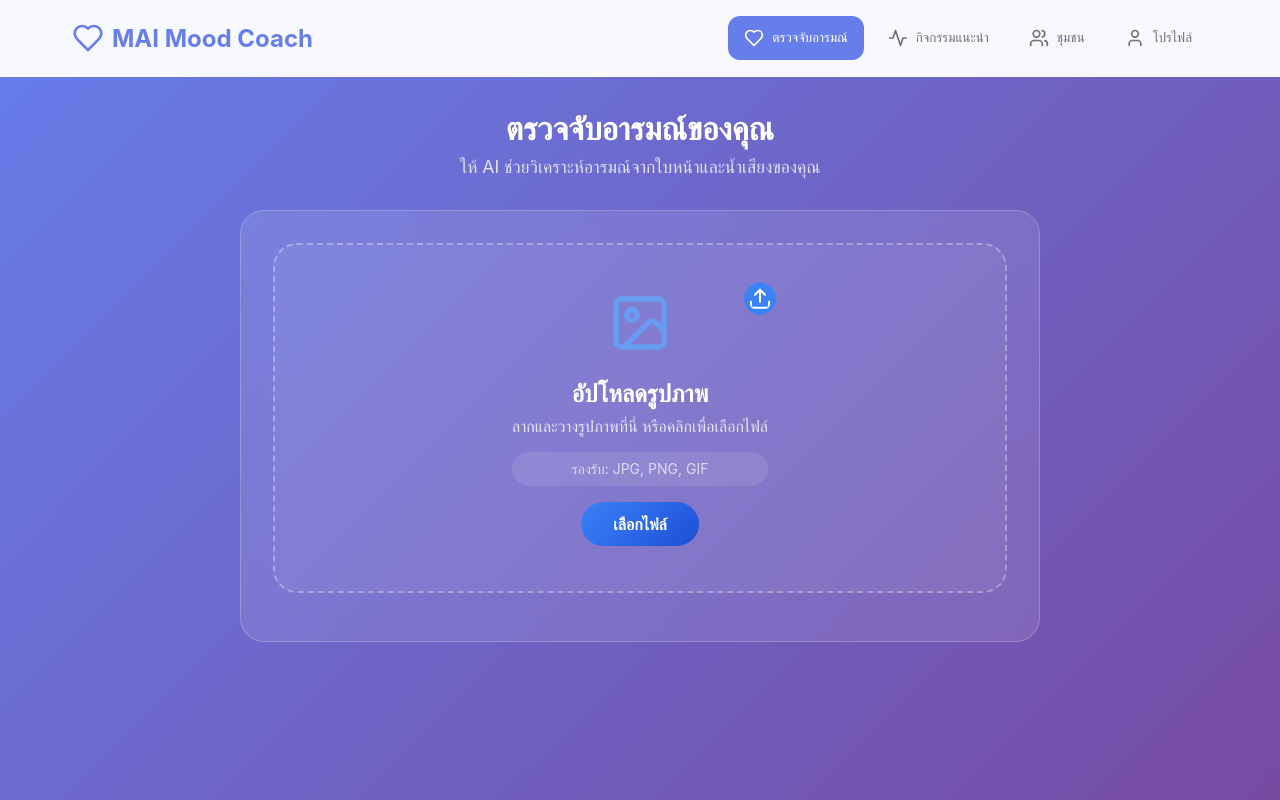
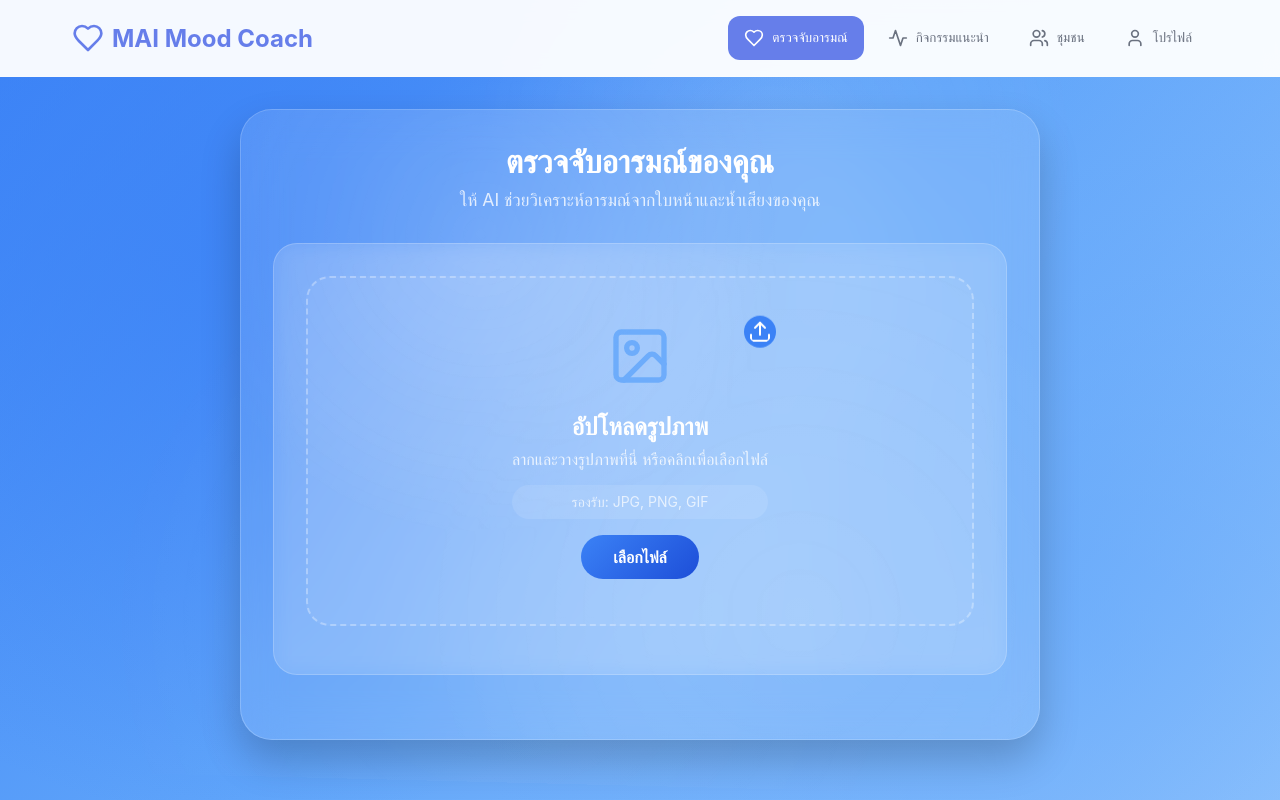
Before and after one commit to MrBrightDesu/Pattern-Recog-MAI-MOOD, a React (Create React App) app: page / in a window 1280 px wide. Built offline with nearby package versions, Linux system fonts and the light colour scheme; the HTML template or start-up script is replaced by a standard one.

Commit message:
เปลี่ยนสีตามอารมณ์

```diff
--- a/src/App.css
+++ b/src/App.css
@@ -2,6 +2,53 @@
   min-height: 100vh;
   display: flex;
   flex-direction: column;
+  background:
+    radial-gradient(circle at 20% 30%, rgba(59, 130, 246, 0.8) 0%, transparent 50%),
+    radial-gradient(circle at 80% 70%, rgba(96, 165, 250, 0.6) 0%, transparent 50%),
+    radial-gradient(circle at 50% 50%, rgba(147, 197, 253, 0.7) 0%, transparent 50%),
+    linear-gradient(135deg, #3b82f6, #60a5fa, #93c5fd);
+  position: relative;
+  overflow: hidden;
+  transition: background 2s ease-in-out;
+}
+
+/* Two-step transition effect */
+.App::after {
+  content: '';
+  position: absolute;
+  top: 0;
+  left: 0;
+  right: 0;
+  bottom: 0;
+  background: inherit;
+  opacity: 0;
+  pointer-events: none;
+  z-index: 1;
+}
+
+
+.App::before {
+  content: '';
+  position: absolute;
+  top: 0;
+  left: 0;
+  right: 0;
+  bottom: 0;
+  background:
+    radial-gradient(circle at 60% 20%, rgba(255, 255, 255, 0.1) 0%, transparent 30%),
+    radial-gradient(circle at 40% 80%, rgba(255, 255, 255, 0.05) 0%, transparent 40%);
+  animation: float 8s ease-in-out infinite;
+  pointer-events: none;
+  transition: opacity 4s ease-in-out;
+}
+
+@keyframes float {
+  0%, 100% {
+    transform: translateY(0px) rotate(0deg);
+  }
+  50% {
+    transform: translateY(-20px) rotate(2deg);
+  }
 }
 
 .main-content {
@@ -11,6 +58,8 @@
   margin: 0 auto;
   width: 100%;
   min-height: calc(100vh - 80px);
+  position: relative;
+  z-index: 2;
 }
 
 @media (max-width: 768px) {
--- a/src/App.js
+++ b/src/App.js
@@ -8,7 +8,7 @@ import './App.css';
 
 function App() {
   const [currentView, setCurrentView] = useState('detection');
-  const [detectedEmotion, setDetectedEmotion] = useState(null);
+  const [detectedEmotion, setDetectedEmotion] = useState('neutral');
   const [userProfile, setUserProfile] = useState({
     name: 'ผู้ใช้',
     moodHistory: [],
@@ -20,6 +20,67 @@ function App() {
     setCurrentView('recommendations');
   };
 
+  const handleEmotionChange = (emotion) => {
+    setDetectedEmotion(emotion);
+  };
+
+  // ฟังก์ชันสำหรับกำหนดสีพื้นหลังตามอารมณ์ (แบบ fade)
+  const getEmotionBackground = (emotion) => {
+    const emotionBackgrounds = {
+      // อารมณ์บวก - สีส้ม (แบบ fade)
+      'happy': `
+        radial-gradient(circle at 20% 50%, rgba(255, 107, 53, 0.8) 0%, transparent 50%),
+        radial-gradient(circle at 80% 20%, rgba(255, 138, 66, 0.6) 0%, transparent 50%),
+        radial-gradient(circle at 40% 80%, rgba(255, 167, 38, 0.7) 0%, transparent 50%),
+        linear-gradient(135deg, #ff6b35, #ff8c42, #ffa726)
+      `,
+      'surprise': `
+        radial-gradient(circle at 30% 40%, rgba(255, 140, 66, 0.8) 0%, transparent 50%),
+        radial-gradient(circle at 70% 60%, rgba(255, 183, 77, 0.6) 0%, transparent 50%),
+        radial-gradient(circle at 50% 20%, rgba(255, 204, 128, 0.7) 0%, transparent 50%),
+        linear-gradient(135deg, #ff8c42, #ffb74d, #ffcc80)
+      `,
+
+      // อารมณ์ลบ - สีม่วง (แบบ fade)
+      'sad': `
+        radial-gradient(circle at 25% 30%, rgba(139, 92, 246, 0.8) 0%, transparent 50%),
+        radial-gradient(circle at 75% 70%, rgba(168, 85, 247, 0.6) 0%, transparent 50%),
+        radial-gradient(circle at 50% 50%, rgba(192, 132, 252, 0.7) 0%, transparent 50%),
+        linear-gradient(135deg, #8b5cf6, #a855f7, #c084fc)
+      `,
+      'angry': `
+        radial-gradient(circle at 20% 20%, rgba(124, 58, 237, 0.8) 0%, transparent 50%),
+        radial-gradient(circle at 80% 80%, rgba(147, 51, 234, 0.6) 0%, transparent 50%),
+        radial-gradient(circle at 60% 40%, rgba(168, 85, 247, 0.7) 0%, transparent 50%),
+        linear-gradient(135deg, #7c3aed, #9333ea, #a855f7)
+      `,
+      'fear': `
+        radial-gradient(circle at 40% 60%, rgba(168, 85, 247, 0.8) 0%, transparent 50%),
+        radial-gradient(circle at 60% 40%, rgba(192, 132, 252, 0.6) 0%, transparent 50%),
+        radial-gradient(circle at 80% 80%, rgba(216, 180, 254, 0.7) 0%, transparent 50%),
+        linear-gradient(135deg, #a855f7, #c084fc, #d8b4fe)
+      `,
+      'disgust': `
+        radial-gradient(circle at 30% 70%, rgba(147, 51, 234, 0.8) 0%, transparent 50%),
+        radial-gradient(circle at 70% 30%, rgba(168, 85, 247, 0.6) 0%, transparent 50%),
+        radial-gradient(circle at 50% 50%, rgba(192, 132, 252, 0.7) 0%, transparent 50%),
+        linear-gradient(135deg, #9333ea, #a855f7, #c084fc)
+      `,
+
+      // อารมณ์ปกติ - สีฟ้า (แบบ fade)
+      'neutral': `
+        radial-gradient(circle at 20% 30%, rgba(59, 130, 246, 0.8) 0%, transparent 50%),
+        radial-gradient(circle at 80% 70%, rgba(96, 165, 250, 0.6) 0%, transparent 50%),
+        radial-gradient(circle at 50% 50%, rgba(147, 197, 253, 0.7) 0%, transparent 50%),
+        linear-gradient(135deg, #3b82f6, #60a5fa, #93c5fd)
+      `
+    };
+
+    return emotionBackgrounds[emotion] || emotionBackgrounds['neutral'];
+  };
+
+
+
   const handleActivityCompleted = (activity) => {
     setUserProfile(prev => ({
       ...prev,
@@ -28,12 +89,22 @@ function App() {
   };
 
   return (
-    <div className="App">
+    <div
+      className="App"
+      style={{
+        background: getEmotionBackground(detectedEmotion),
+        minHeight: '100vh'
+      }}
+    >
       <Header currentView={currentView} onViewChange={setCurrentView} />
 
       <main className="main-content">
         {currentView === 'detection' && (
-          <EmotionDetection onEmotionDetected={handleEmotionDetected} />
+          <EmotionDetection
+            onEmotionDetected={handleEmotionDetected}
+            currentEmotion={detectedEmotion}
+            onEmotionChange={handleEmotionChange}
+          />
         )}
 
         {currentView === 'recommendations' && (
--- a/src/components/EmotionDetection.css
+++ b/src/components/EmotionDetection.css
@@ -1,11 +1,49 @@
 .emotion-detection {
   max-width: 800px;
   margin: 0 auto;
+  background: rgba(255, 255, 255, 0.1);
+  border-radius: 2rem;
+  padding: 2rem;
+  box-shadow: 0 20px 40px rgba(0, 0, 0, 0.2);
+  backdrop-filter: blur(20px);
+  border: 1px solid rgba(255, 255, 255, 0.2);
+  position: relative;
+  overflow: hidden;
+  animation: fadeInUp 0.8s ease-out;
 }
+
+.emotion-detection::before {
+  content: '';
+  position: absolute;
+  top: 0;
+  left: 0;
+  right: 0;
+  bottom: 0;
+  background:
+    radial-gradient(circle at 30% 20%, rgba(255, 255, 255, 0.1) 0%, transparent 40%),
+    radial-gradient(circle at 70% 80%, rgba(255, 255, 255, 0.05) 0%, transparent 50%);
+  animation: float 6s ease-in-out infinite;
+  pointer-events: none;
+}
+
+@keyframes fadeInUp {
+  from {
+    opacity: 0;
+    transform: translateY(30px);
+  }
+  to {
+    opacity: 1;
+    transform: translateY(0);
+  }
+}
+
+
 
 .detection-header {
   text-align: center;
   margin-bottom: 2rem;
+  position: relative;
+  z-index: 1;
 }
 
 .detection-header h2 {
@@ -18,6 +56,44 @@
 .detection-header p {
   font-size: 1.1rem;
   color: rgba(255, 255, 255, 0.8);
+}
+
+/* Current Emotion Indicator */
+.current-emotion-indicator {
+  margin-top: 1rem;
+  padding: 0.75rem 1.5rem;
+  background: rgba(255, 255, 255, 0.1);
+  border-radius: 2rem;
+  backdrop-filter: blur(10px);
+  border: 1px solid rgba(255, 255, 255, 0.2);
+  display: inline-flex;
+  align-items: center;
+  gap: 0.5rem;
+  animation: fadeInUp 0.5s ease-out;
+}
+
+.emotion-label {
+  color: rgba(255, 255, 255, 0.8);
+  font-size: 0.9rem;
+  font-weight: 500;
+}
+
+.emotion-value {
+  color: white;
+  font-size: 1rem;
+  font-weight: 600;
+  text-transform: capitalize;
+}
+
+@keyframes fadeInUp {
+  from {
+    opacity: 0;
+    transform: translateY(10px);
+  }
+  to {
+    opacity: 1;
+    transform: translateY(0);
+  }
 }
 
 .detection-modes {
--- a/src/components/EmotionDetection.js
+++ b/src/components/EmotionDetection.js
@@ -2,12 +2,67 @@ import React, { useState } from 'react';
 import { Play, Pause, RotateCcw, Upload, Image, X } from 'lucide-react';
 import './EmotionDetection.css';
 
-const EmotionDetection = ({ onEmotionDetected }) => {
+const EmotionDetection = ({ onEmotionDetected, currentEmotion, onEmotionChange }) => {
   const [isDetecting, setIsDetecting] = useState(false);
   const [selectedImage, setSelectedImage] = useState(null);
   const [uploadedFile, setUploadedFile] = useState(null);
   const [result, setResult] = useState(null);
   const [lastResponseJson, setLastResponseJson] = useState('');
+
+  // ฟังก์ชันสำหรับกำหนดสีตามอารมณ์
+  const getEmotionColor = (emotion) => {
+    const emotionColors = {
+      // อารมณ์บวก - สีส้ม
+      'happy': '#ff6b35',
+      'surprise': '#ff8c42',
+
+      // อารมณ์ลบ - สีม่วง
+      'sad': '#8b5cf6',
+      'angry': '#7c3aed',
+      'fear': '#a855f7',
+      'disgust': '#9333ea',
+
+      // อารมณ์ปกติ - สีฟ้า
+      'neutral': '#3b82f6'
+    };
+
+    return emotionColors[emotion] || emotionColors['neutral'];
+  };
+
+  // ฟังก์ชันสำหรับกำหนด gradient ตามอารมณ์
+  const getEmotionGradient = (emotion) => {
+    const emotionGradients = {
+      // อารมณ์บวก - สีส้ม
+      'happy': 'linear-gradient(135deg, #ff6b35, #ff8c42, #ffa726)',
+      'surprise': 'linear-gradient(135deg, #ff8c42, #ffb74d, #ffcc80)',
+
+      // อารมณ์ลบ - สีม่วง
+      'sad': 'linear-gradient(135deg, #8b5cf6, #a855f7, #c084fc)',
+      'angry': 'linear-gradient(135deg, #7c3aed, #9333ea, #a855f7)',
+      'fear': 'linear-gradient(135deg, #a855f7, #c084fc, #d8b4fe)',
+      'disgust': 'linear-gradient(135deg, #9333ea, #a855f7, #c084fc)',
+
+      // อารมณ์ปกติ - สีฟ้า
+      'neutral': 'linear-gradient(135deg, #3b82f6, #60a5fa, #93c5fd)'
+    };
+
+    return emotionGradients[emotion] || emotionGradients['neutral'];
+  };
+
+  // ฟังก์ชันสำหรับกำหนด emoji ตามอารมณ์
+  const getEmoji = (emotion) => {
+    const emotionEmojis = {
+      'happy': '😊',
+      'surprise': '😲',
+      'sad': '😢',
+      'angry': '😠',
+      'fear': '😨',
+      'disgust': '🤢',
+      'neutral': '😐'
+    };
+
+    return emotionEmojis[emotion] || '😐';
+  };
 
   const analyzeFile = async (file) => {
     if (!file) return;
@@ -32,8 +87,10 @@ const EmotionDetection = ({ onEmotionDetected }) => {
       if (!res.ok || data.error) {
         const errMsg = (data && (data.error || data.detail)) ? (data.error || data.detail) : `HTTP ${res.status}`;
         setResult({ emotion: errMsg, emoji: "❌" });
+        if (onEmotionChange) onEmotionChange('neutral'); // รีเซ็ตเป็น neutral เมื่อเกิดข้อผิดพลาด
       } else {
         setResult({ emotion: data.emotion, emoji: "😊", crop: data.face_crop_image, coords: data.face_coords });
+        if (onEmotionChange) onEmotionChange(data.emotion); // อัปเดตอารมณ์ปัจจุบัน
       }
     } catch (err) {
       console.error(err);
@@ -60,6 +117,7 @@ const EmotionDetection = ({ onEmotionDetected }) => {
     setResult(null);
     setUploadedFile(null);
     setLastResponseJson('');
+    if (onEmotionChange) onEmotionChange('neutral'); // รีเซ็ตอารมณ์เป็น neutral
   };
 
 
@@ -68,6 +126,12 @@ const EmotionDetection = ({ onEmotionDetected }) => {
       <div className="detection-header">
         <h2>ตรวจจับอารมณ์ของคุณ</h2>
         <p>ให้ AI ช่วยวิเคราะห์อารมณ์จากใบหน้าและน้ำเสียงของคุณ</p>
+        {currentEmotion !== 'neutral' && (
+          <div className="current-emotion-indicator">
+            <span className="emotion-label">อารมณ์ปัจจุบัน:</span>
+            <span className="emotion-value">{getEmoji(currentEmotion)} {currentEmotion}</span>
+          </div>
+        )}
       </div>
 
       {/* โหมดเดียว: กล้อง/อัปโหลดรูป */}
```
